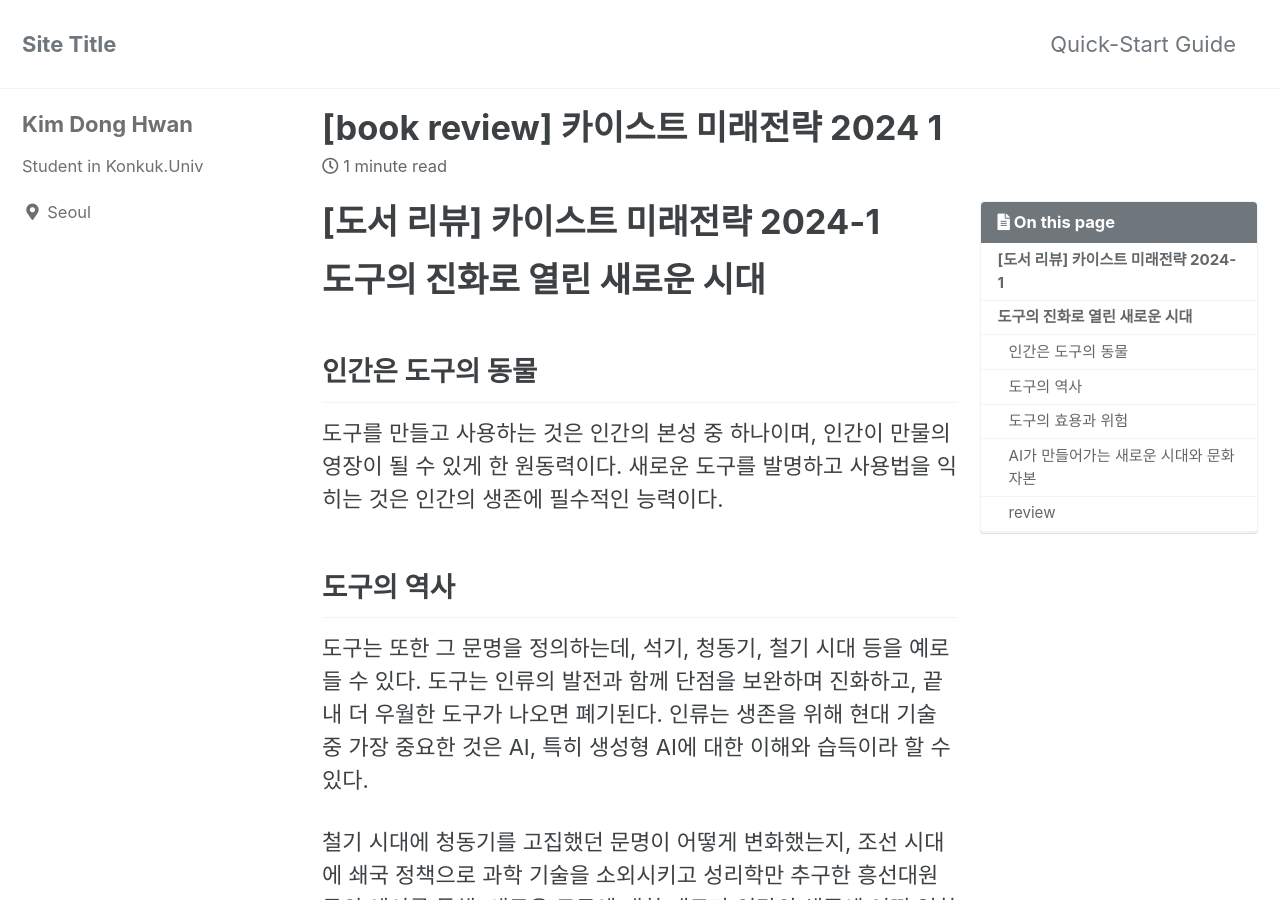
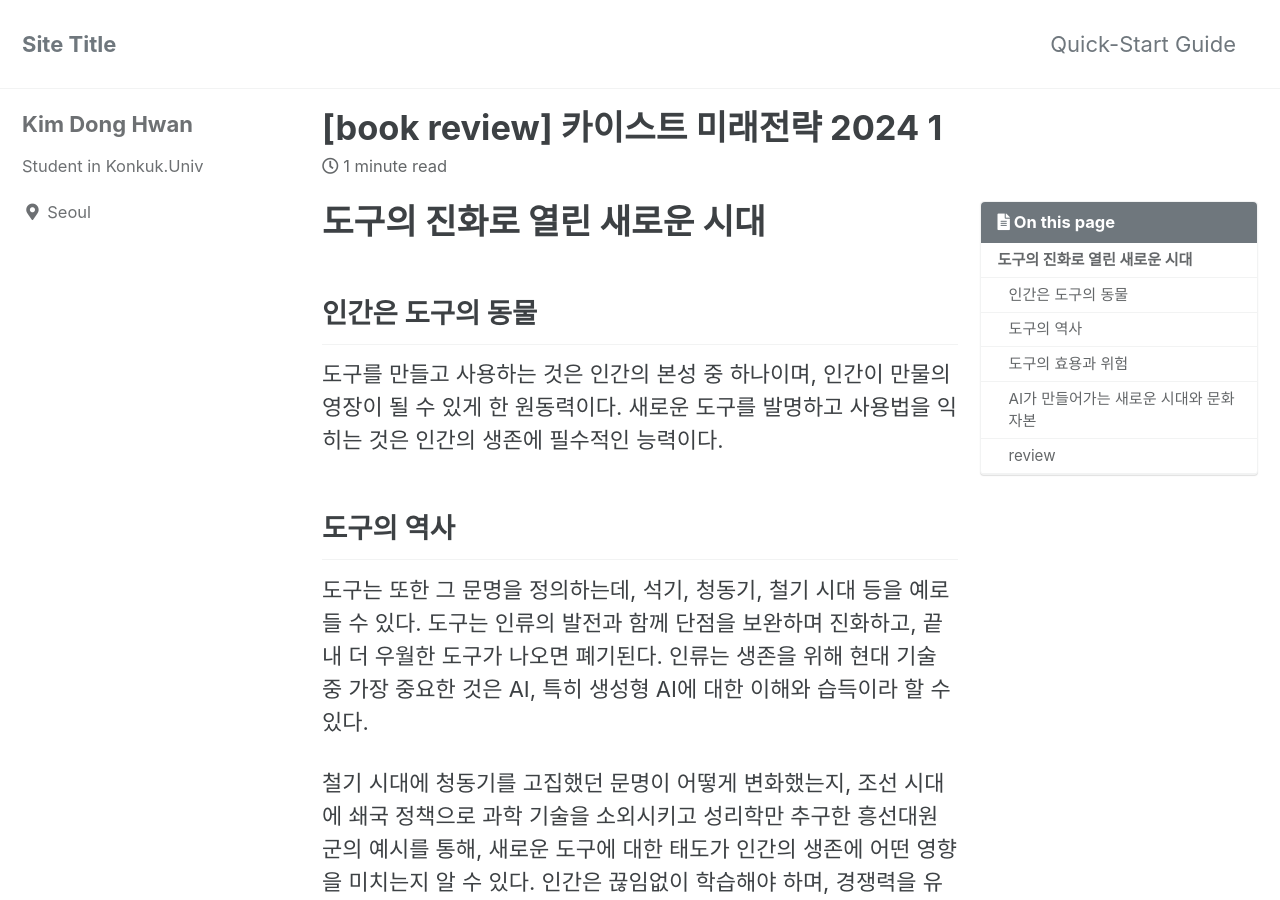
Before and after one commit to forwarder1121/forwarder1121.github.io_old, a Jekyll site: the page built from _posts/독후감/2024-01-07-[Book Review] 카이스트 미래전략 2024-1.md, in a window 1280 px wide and 900 px high. Built offline with Jekyll 4.4.1, drawn with Linux system fonts in a browser that asks for light colours; cached includes are drawn as plain includes; comment, search, counter and statistics services are not loaded.

Commit message:
edit : content

```diff
--- a/_posts/독후감/2024-01-07-[Book Review] 카이스트 미래전략 2024-1.md
+++ b/_posts/독후감/2024-01-07-[Book Review] 카이스트 미래전략 2024-1.md
@@ -1,6 +1,3 @@
-
-# [도서 리뷰] 카이스트 미래전략 2024-1
-
 # 도구의 진화로 열린 새로운 시대
 
 ## 인간은 도구의 동물
```
